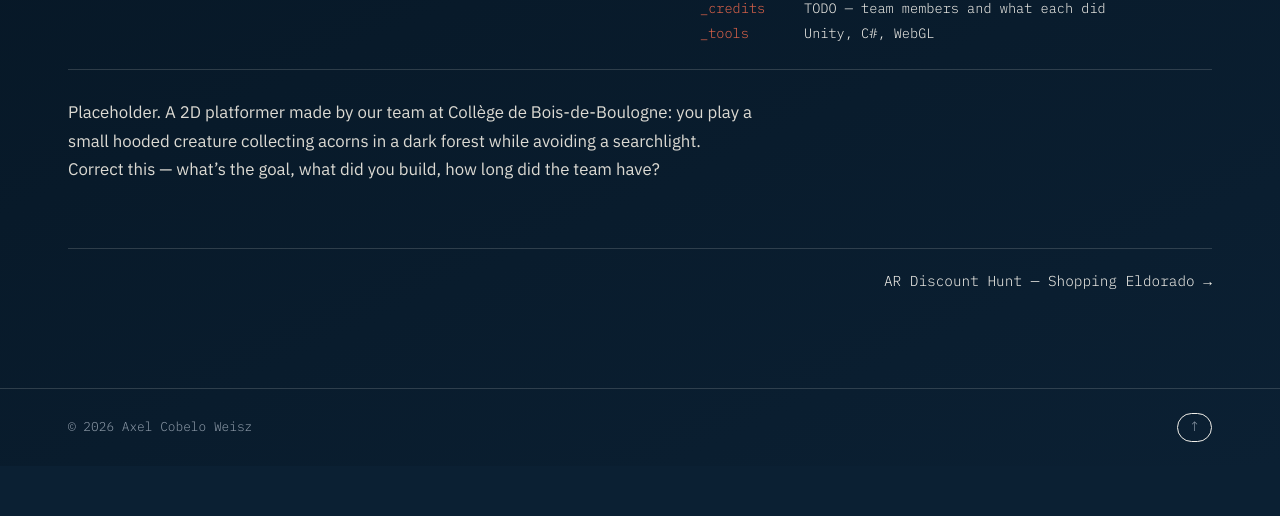
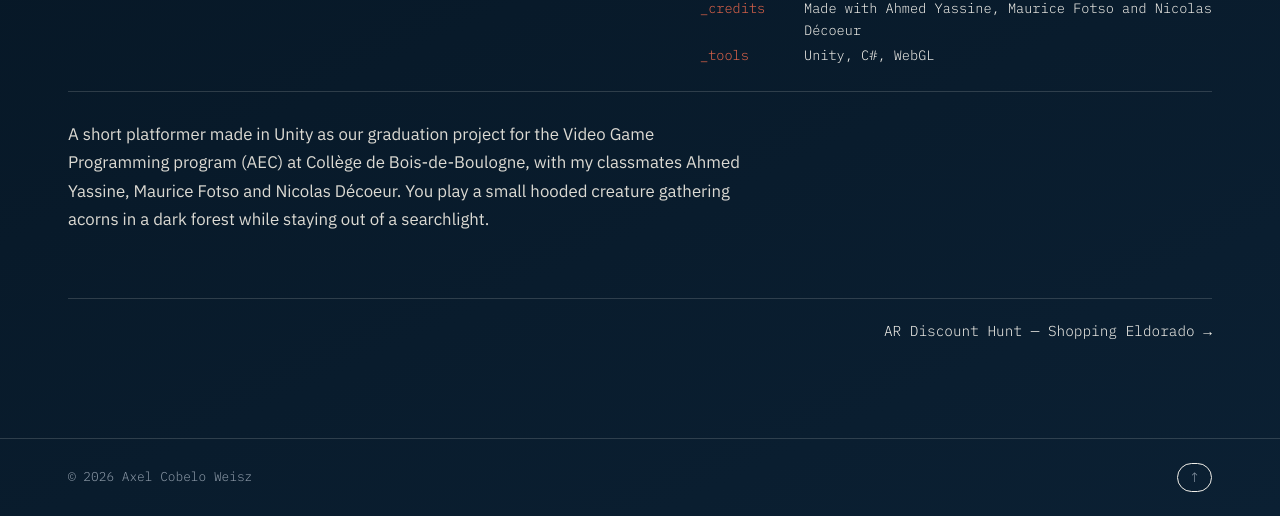
Before and after one commit to axelweisz/portfolio, an Astro site: page /projects/scurry in a window 1280 px wide. Shown: the part 980-1496 px from the top of the page. Before the commit the page ends 1446 px from the top, so only its background shows below. Built offline with nearby package versions, Linux system fonts and the light colour scheme; Astro itself is replaced by a stand-in of ours.

Commit message:
Midnight Scurry text, Amazônia BR video, link previews

```diff
--- a/src/content/projects/scurry/index.md
+++ b/src/content/projects/scurry/index.md
@@ -1,16 +1,17 @@
 ---
 title: Midnight Scurry
+year: 2024
 order: 1
 status: archived
-client: Team project — Video Game Programming (AEC), Collège de Bois-de-Boulogne
-role: TODO
-credits: TODO — team members and what each did
+client: Graduation project — Video Game Programming (AEC), Collège de Bois-de-Boulogne
+role: Developer
+credits: Made with Ahmed Yassine, Maurice Fotso and Nicolas Décoeur
 tools: [Unity, C#, WebGL]
 cover: ./cover.png
 coverRoll: ./cover-roll.png
 demo: /demos/scurry/index.html
 ---
 
-Placeholder. A 2D platformer made by our team at Collège de Bois-de-Boulogne: you play a small hooded creature
-collecting acorns in a dark forest while avoiding a searchlight. Correct this — what's the goal, what did you build,
-how long did the team have?
+A short platformer made in Unity as our graduation project for the Video Game Programming program (AEC) at
+Collège de Bois-de-Boulogne, with my classmates Ahmed Yassine, Maurice Fotso and Nicolas Décoeur. You play a small
+hooded creature gathering acorns in a dark forest while staying out of a searchlight.
```
